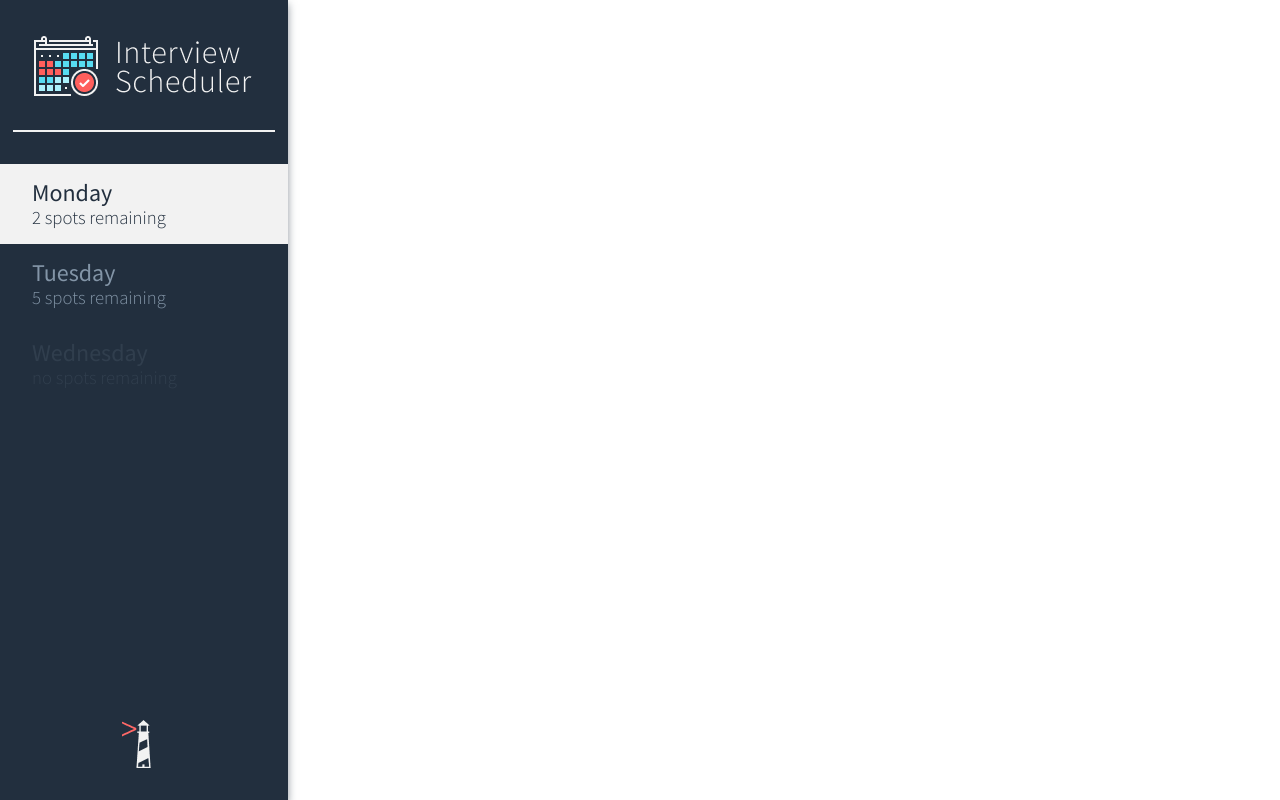
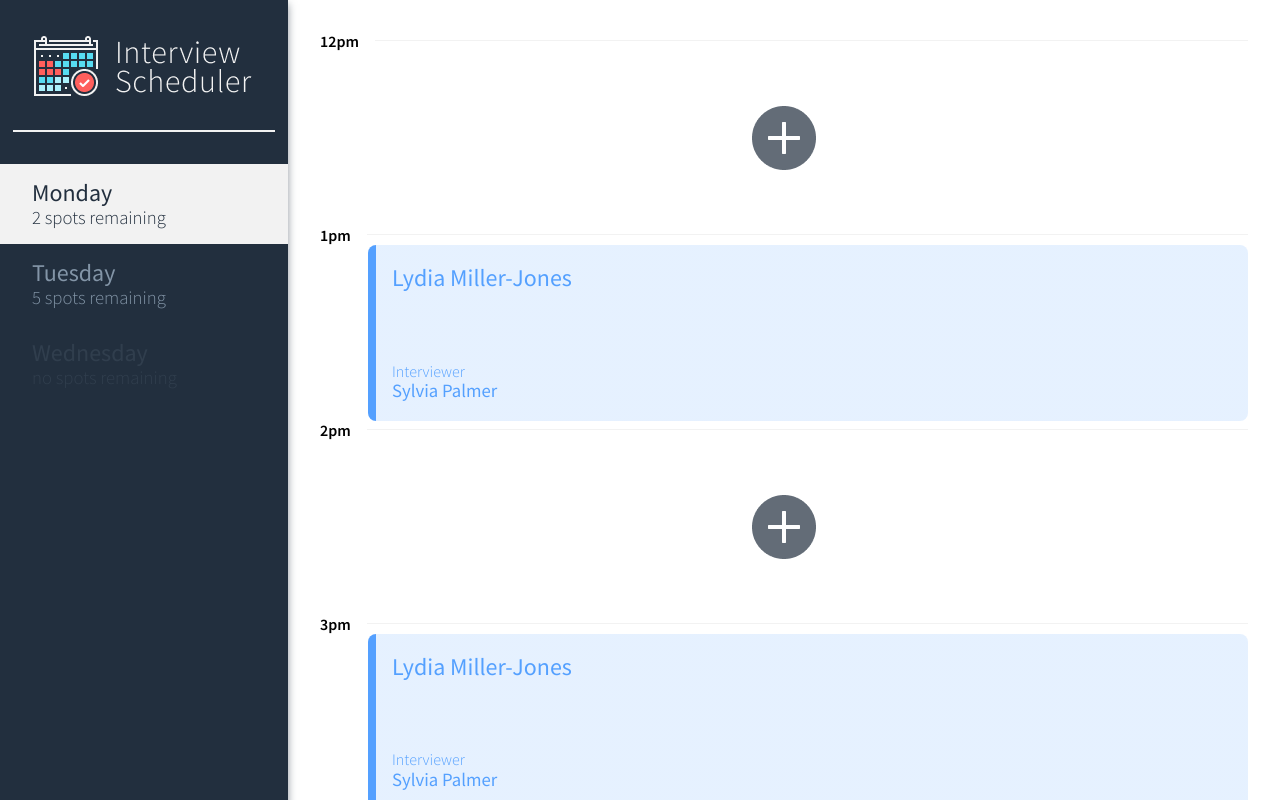
Before and after one commit to JohnnyOhall/scheduler, a React (Create React App) app: page / in a window 1280 px wide. Shown: the top 800 px of the page. Built offline with nearby package versions, Linux system fonts and the light colour scheme.

Commit message:
add dummy data to application, add components to application

```diff
--- a/src/components/Application.jsx
+++ b/src/components/Application.jsx
@@ -2,6 +2,7 @@
 
 import "components/Application.scss";
 import DayList from "./DayList";
+import Appointment from "./Appointment";
 
 const days = [
   {
@@ -21,8 +22,56 @@
   },
 ];
 
+const appointments = {
+  "1": {
+    id: 1,
+    time: "12pm",
+  },
+  "2": {
+    id: 2,
+    time: "1pm",
+    interview: {
+      student: "Lydia Miller-Jones",
+      interviewer:{
+        id: 3,
+        name: "Sylvia Palmer",
+        avatar: "https://i.imgur.com/LpaY82x.png",
+      }
+    }
+  },
+  "3": {
+    id: 3,
+    time: "2pm",
+  },
+  "4": {
+    id: 4,
+    time: "3pm",
+    interview: {
+      student: "Archie Andrews",
+      interviewer:{
+        id: 4,
+        name: "Cohana Roy",
+        avatar: "https://i.imgur.com/FK8V841.jpg",
+      }
+    }
+  },
+  "5": {
+    id: 5,
+    time: "4pm",
+  }
+};
+
 export default function Application( props ) {
   const [ day, setDay ] = useState( 'Monday' )
+
+  const appointmentsArr = Object.values(appointments).map(appointment => {
+    return (
+      <Appointment
+        key={appointment.id}
+        {...appointment}
+      />
+    );
+  });
 
   return (
     <main className="layout">
@@ -47,7 +96,8 @@
         />
       </section>
       <section className="schedule">
-        {/* Replace this with the schedule elements durint the "The Scheduler" activity. */}
+        { appointmentsArr }
+        <Appointment key="last" time="5pm" />
       </section>
     </main>
   );
```
